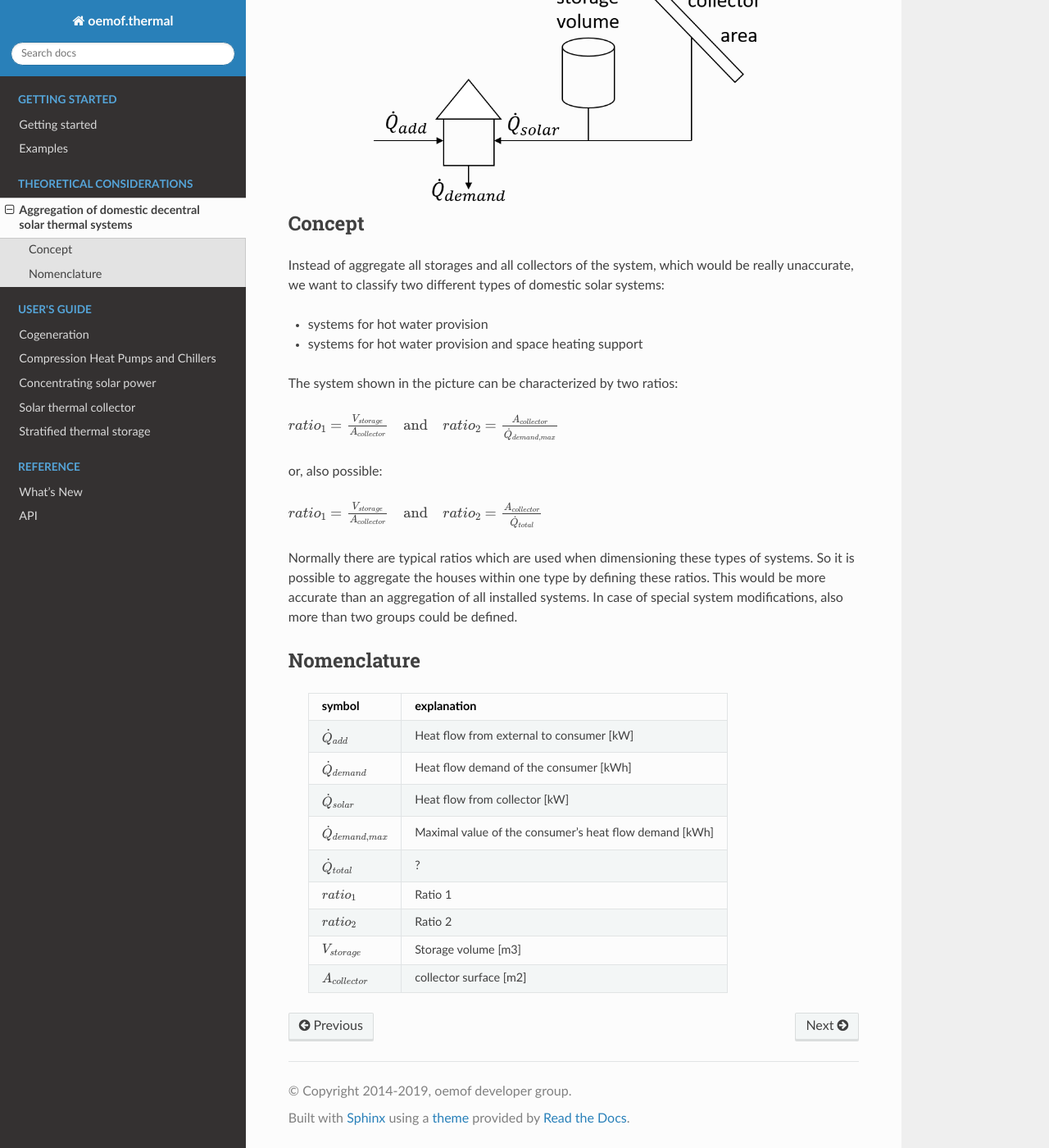
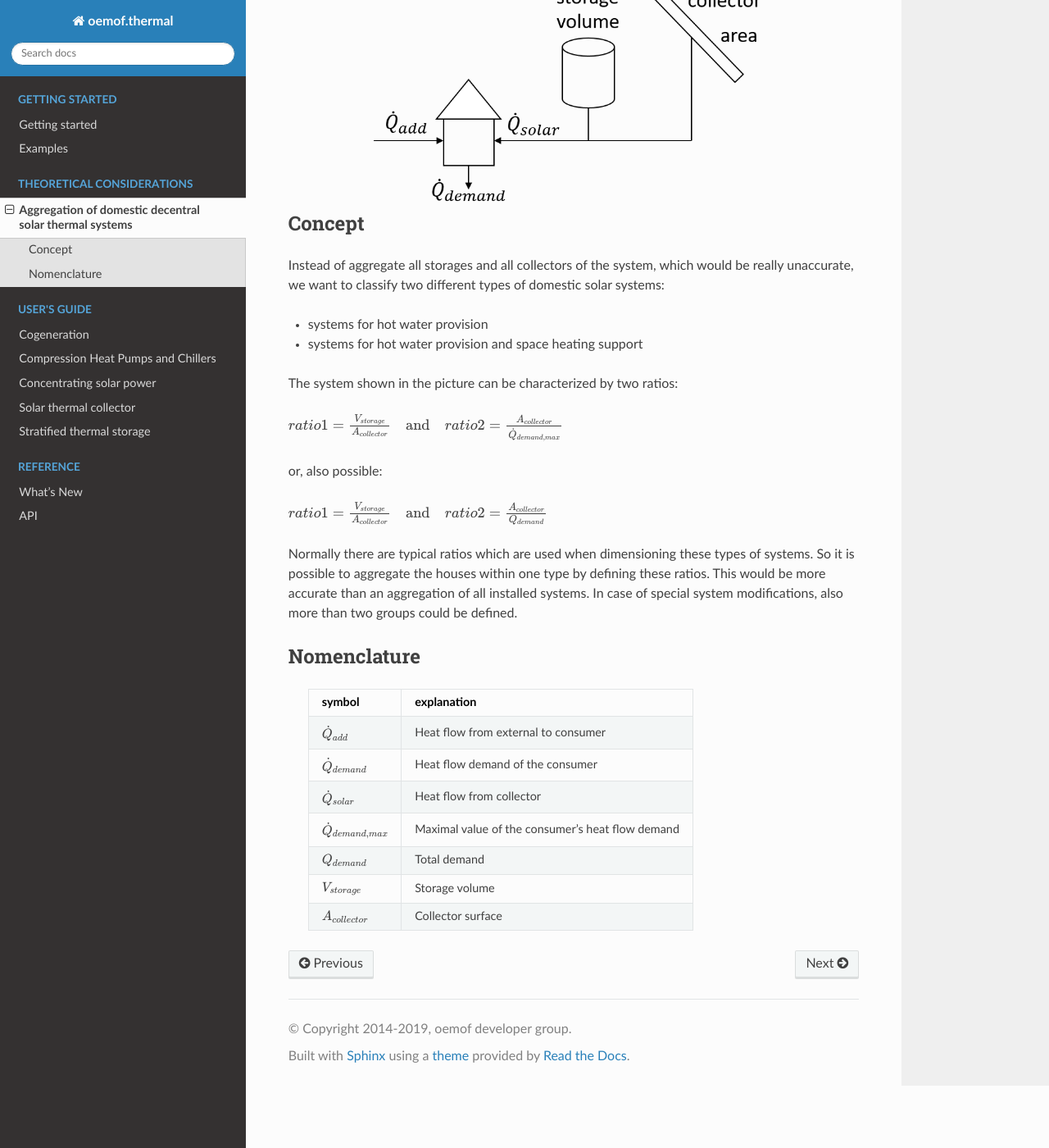
Before and after one commit to oemof/oemof-thermal, a Sphinx documentation site: the page built from docs/theoretical_considerations.rst, in a window 1280 px wide and 1400 px high, scrolled down 369 px. Shown: the whole window at 82% size. Built offline with Sphinx 7.4.7 and the Read the Docs theme 2.0.0, drawn with Linux system fonts in a browser that asks for light colours; formulas are drawn with MathJax 3.

Commit message:
Adjust nomenclature

```diff
--- a/docs/theoretical_considerations.rst
+++ b/docs/theoretical_considerations.rst
@@ -23,11 +23,11 @@ Instead of aggregate all storages and all collectors of the system, which would
 
 The system shown in the picture can be characterized by two ratios:
 
-:math:`ratio_{1} = \frac{V_{storage}}{A_{collector}} \quad \textrm{and} \quad ratio_{2} = \frac{A_{collector}}{\dot{Q}_{demand,max}}`
+:math:`ratio 1 = \frac{V_{storage}}{A_{collector}} \quad \textrm{and} \quad ratio 2 = \frac{A_{collector}}{\dot{Q}_{demand,max}}`
 
 or, also possible:
 
-:math:`ratio_{1} = \frac{V_{storage}}{A_{collector}} \quad \textrm{and} \quad ratio_{2} = \frac{A_{collector}}{\dot{Q}_{total}}`
+:math:`ratio 1 = \frac{V_{storage}}{A_{collector}} \quad \textrm{and} \quad ratio 2 = \frac{A_{collector}}{Q_{demand}}`
 
 Normally there are typical ratios which are used when dimensioning these types of systems.
 So it is possible to aggregate the houses within one type by defining these ratios. This would be more accurate than an aggregation of all installed systems.
@@ -39,23 +39,19 @@ ____________
     ============================= =============================================
     symbol                        explanation
     ============================= =============================================
-    :math:`\dot{Q}_{add}`         Heat flow from external to consumer [kW]
+    :math:`\dot{Q}_{add}`         Heat flow from external to consumer
 
-    :math:`\dot{Q}_{demand}`      Heat flow demand of the consumer [kWh]
+    :math:`\dot{Q}_{demand}`      Heat flow demand of the consumer
 
-    :math:`\dot{Q}_{solar}`       Heat flow from collector [kW]
+    :math:`\dot{Q}_{solar}`       Heat flow from collector
 
     :math:`\dot{Q}_{demand,max}`  Maximal value of the consumer's heat flow
-                                  demand [kWh]
+                                  demand
 
-    :math:`\dot{Q}_{total}`       ?
+    :math:`Q_{demand}`            Total demand
 
-    :math:`ratio_1`               Ratio 1
+    :math:`V_{storage}`           Storage volume
 
-    :math:`ratio_2`               Ratio 2
-
-    :math:`V_{storage}`           Storage volume [m3]
-
-    :math:`A_{collector}`         collector surface [m2]
+    :math:`A_{collector}`         Collector surface
 
     ============================= =============================================
```
